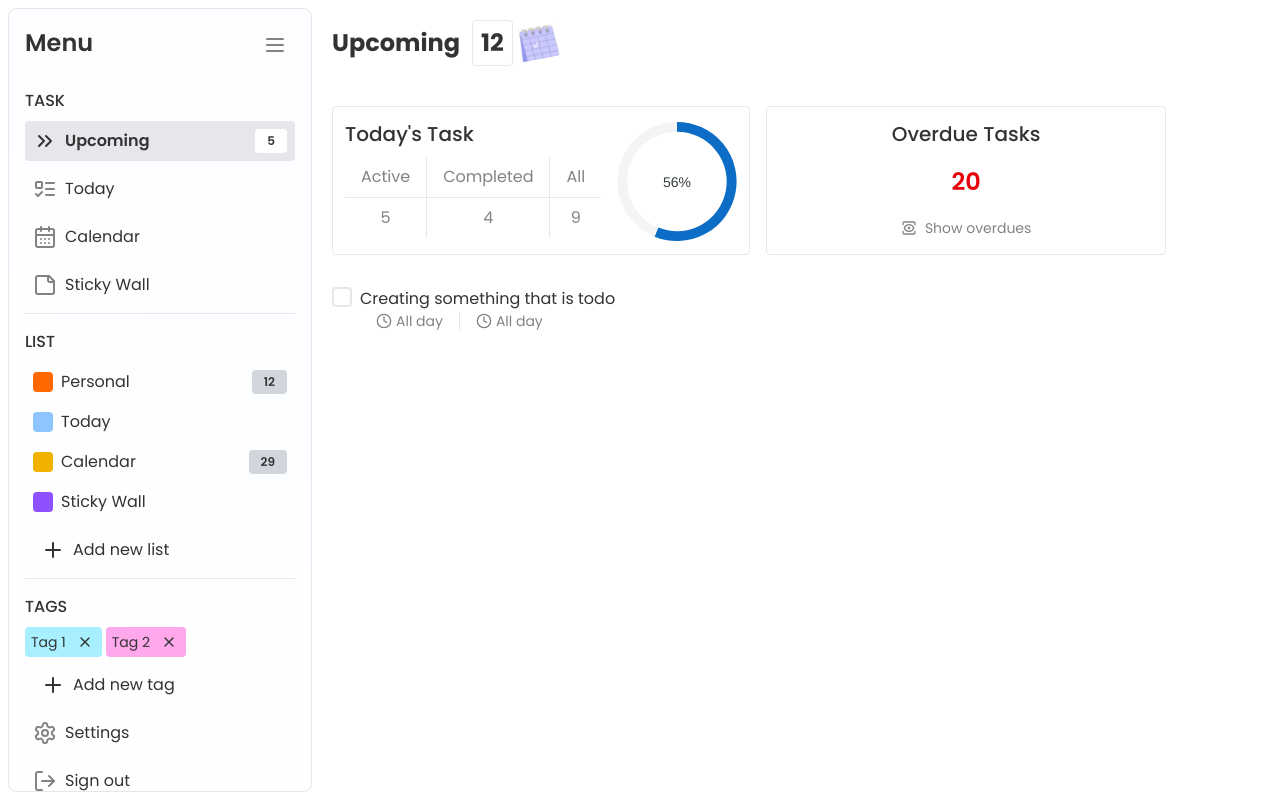
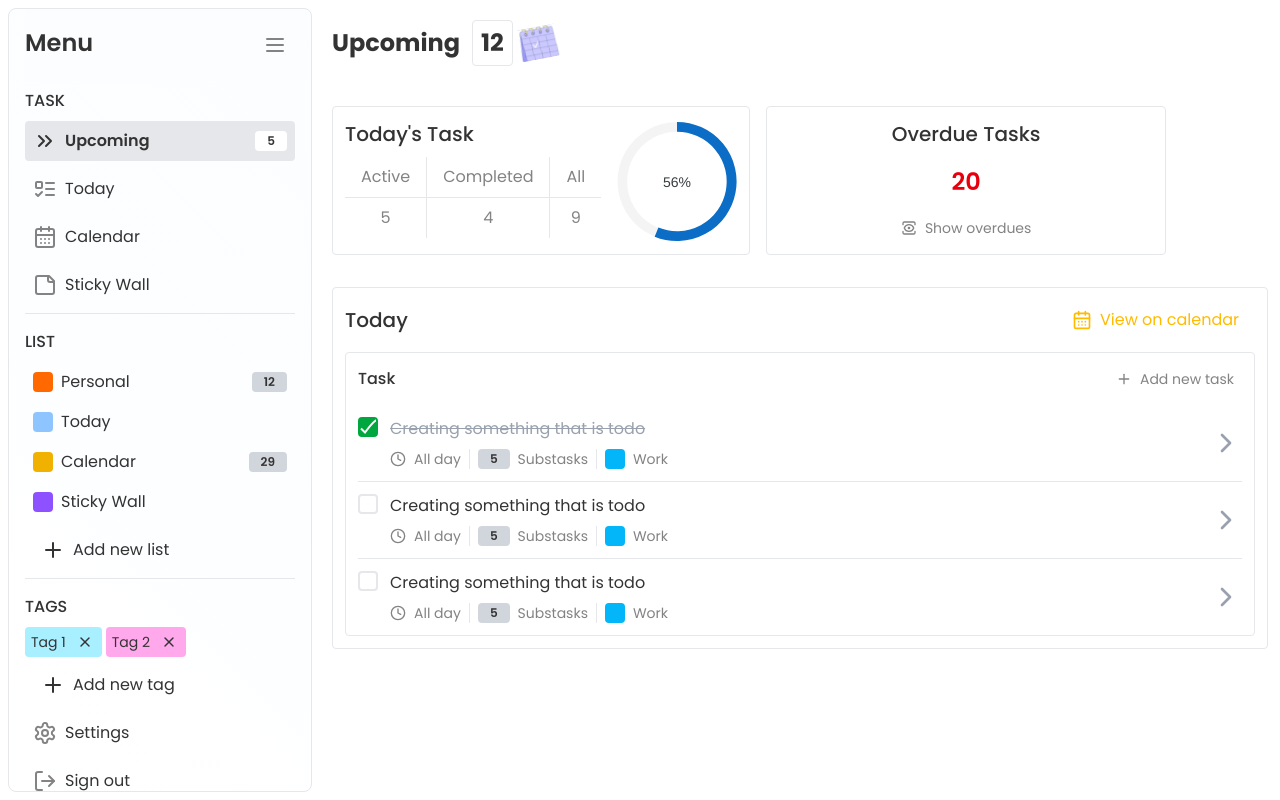
Before and after one commit to lioncio1229/my-todo, a Next.js app: page /main in a window 1280 px wide. Built offline with nearby package versions, Linux system fonts and the light colour scheme.

Commit message:
Add InnerCard and SectionCard components; refactor TodoItem and TodoList for improved task management

```diff
--- /dev/null
+++ b/src/app/main/(upcoming)/components/inner-card.tsx
@@ -0,0 +1,32 @@
+import Card from "@/components/ui/card";
+import Button from "@/components/ui/button";
+import { Plus } from "lucide-react";
+
+type Props = {
+    title?: React.ReactNode;
+    children?: React.ReactNode;
+};
+
+export default function Innercard({ title, children }: Props) {
+    return (
+        <Card
+            title={title}
+            headerPadding="12px"
+            childrenPadding="12px"
+            headerBorder={false}
+            headerAction={
+                <Button
+                    variant="text"
+                    color="secondaryText"
+                    size="small"
+                    fullWidth={false}
+                    startIcon={<Plus size={16} />}
+                >
+                    Add new task
+                </Button>
+            }
+        >
+            {children}
+        </Card>
+    );
+}
--- /dev/null
+++ b/src/app/main/(upcoming)/components/section-card.tsx
@@ -0,0 +1,36 @@
+import Card from "@/components/ui/card";
+import Button from "@/components/ui/button";
+import { CalendarDays } from "lucide-react";
+
+type Props = {
+    title?: React.ReactNode;
+    childrenPadding?: string;
+    children?: React.ReactNode;
+};
+
+export default function SectionCard({
+    title,
+    childrenPadding = "0 12px 12px 12px",
+    children,
+}: Props) {
+    return (
+        <Card
+            title={title}
+            headerPadding="12px"
+            childrenPadding={childrenPadding}
+            headerBorder={false}
+            headerAction={
+                <Button
+                    variant="text"
+                    color="secondary"
+                    fullWidth={false}
+                    startIcon={<CalendarDays size={20} />}
+                >
+                    View on calendar
+                </Button>
+            }
+        >
+            {children}
+        </Card>
+    );
+}
--- a/src/app/main/(upcoming)/page.tsx
+++ b/src/app/main/(upcoming)/page.tsx
@@ -1,8 +1,10 @@
 import Image from "next/image";
 import TodaysTaskCardAnalytics from "./components/todays-task-card-analytics";
 import OverdueTaskCard from "./components/overdue-task-card";
-
+import SectionCard from "./components/section-card";
+import Innercard from "./components/inner-card";
 import TodoItem from "@/components/shared/todo-item";
+import TodoList from "@/components/shared/todo-list";
 
 export default function Page() {
     return (
@@ -29,10 +31,46 @@ export default function Page() {
                     <OverdueTaskCard />
                 </div>
             </div>
-            <TodoItem
-                name="Creating something that is todo"
-                group={{ name: "Work", color: "#00b7fd" }}
-            />
+            <SectionCard title={<h3 className="font-medium">Today</h3>}>
+                <div className="flex gap-4">
+                    <div className="grow">
+                        <Innercard title="Task">
+                            <TodoList
+                                list={[
+                                    {
+                                        name: "Creating something that is todo",
+                                        date: "All day",
+                                        substasks: 5,
+                                        group: {
+                                            name: "Work",
+                                            color: "#02b6f9",
+                                        },
+                                        checked: true,
+                                    },
+                                    {
+                                        name: "Creating something that is todo",
+                                        date: "All day",
+                                        substasks: 5,
+                                        group: {
+                                            name: "Work",
+                                            color: "#02b6f9",
+                                        },
+                                    },
+                                    {
+                                        name: "Creating something that is todo",
+                                        date: "All day",
+                                        substasks: 5,
+                                        group: {
+                                            name: "Work",
+                                            color: "#02b6f9",
+                                        },
+                                    },
+                                ]}
+                            />
+                        </Innercard>
+                    </div>
+                </div>
+            </SectionCard>
         </>
     );
 }
--- a/src/components/layout/sidebar/nav-item.tsx
+++ b/src/components/layout/sidebar/nav-item.tsx
@@ -38,7 +38,7 @@ export default function NavItem({
                 {count && (
                     <div
                         className={clsx(
-                            "rounded-sm bg-gray-300 px-3 py-1 text-xs font-semibold",
+                            "rounded-sm bg-gray-300 px-3 py-[2px] text-xs font-semibold",
                             {
                                 "bg-white": active,
                             },
--- a/src/components/shared/todo-item.tsx
+++ b/src/components/shared/todo-item.tsx
@@ -1,44 +1,74 @@
-import type { Group } from "@/types";
-import { Clock } from "lucide-react";
+"use client";
 
-type Props = {
-    name?: string;
-    checked?: boolean;
-    date?: string;
-    group?: Group;
+import clsx from "clsx";
+import { Clock, ChevronRight } from "lucide-react";
+import type { TodoItemType } from "@/types";
+
+type Props = TodoItemType & {
+    onChange?: (checked: boolean) => void;
 };
 
-function TodoMetaData({
-    icon,
+export default function TodoItem({
     name,
-}: {
-    icon: React.HTMLElementType;
-    name: string;
-}) {}
-
-export default function TodoItem({ name, checked, date, group }: Props) {
+    checked,
+    substasks = 10,
+    date = "All day",
+    group,
+    onChange,
+}: Props) {
     return (
-        <div className="flex gap-2">
+        <div className="flex gap-3">
             <input
                 id="remember-me"
                 type="checkbox"
-                className="checkbox-primary-main"
+                className="checkbox-green-600"
+                checked={checked}
+                onChange={(e) => onChange?.(e.target.checked)}
             />
-            <div>
-                <div>{name}</div>
-                <div className="flex [&_>div]:not-last:border-r-1 [&_>div]:not-last:border-gray-200">
-                    <div className="text-secondary-text flex items-center gap-1 px-4">
-                        <Clock size={16} />
-                        <span className="text-secondary-text text-sm">
-                            All day
-                        </span>
+            <div className="group flex grow cursor-pointer items-center justify-between gap-3">
+                <div className="space-y-2">
+                    <div
+                        className={clsx({
+                            "font-normal text-gray-400 line-through": checked,
+                        })}
+                    >
+                        {name}
                     </div>
-                    <div className="text-secondary-text flex items-center gap-1 px-4">
-                        <Clock size={16} />
-                        <span className="text-secondary-text text-sm">
-                            All day
-                        </span>
+                    <div className="flex [&_>div]:pr-2 [&_>div]:not-first:pl-2 [&_>div]:not-last:border-r-1 [&_>div]:not-last:border-gray-200">
+                        <div className="text-secondary-text flex items-center gap-2">
+                            <Clock size={16} />
+                            <span className="text-secondary-text text-sm">
+                                {date}
+                            </span>
+                        </div>
+                        <div className="text-secondary-text flex items-center gap-2">
+                            <div
+                                className={
+                                    "rounded-sm bg-gray-300 px-3 py-[2px] text-xs font-semibold"
+                                }
+                            >
+                                {substasks}
+                            </div>
+                            <span className="text-secondary-text text-sm">
+                                Substasks
+                            </span>
+                        </div>
+                        <div className="text-secondary-text flex items-center gap-2">
+                            <div
+                                style={{ backgroundColor: group?.color }}
+                                className="size-[20px] rounded-sm"
+                            ></div>
+                            <span className="text-secondary-text text-sm">
+                                {group?.name}
+                            </span>
+                        </div>
                     </div>
+                </div>
+                <div
+                    role="button"
+                    className="h-max w-max transition-transform duration-100 group-hover:translate-x-[2px]"
+                >
+                    <ChevronRight className="size-8 text-gray-400" />
                 </div>
             </div>
         </div>
--- /dev/null
+++ b/src/components/shared/todo-list.tsx
@@ -0,0 +1,16 @@
+import TodoItem from "./todo-item";
+import type { TodoItemType } from "@/types";
+
+type Props = {
+    list?: TodoItemType[];
+};
+
+export default function TodoList({ list = [] }: Props) {
+    return (
+        <div className="[&>div]:not-first:pt-3 [&>div]:not-last:border-b-1 [&>div]:not-last:border-b-gray-200 [&>div]:not-last:pb-3">
+            {list.map((item) => (
+                <TodoItem key={item.name} {...item} />
+            ))}
+        </div>
+    );
+}
```
Also changed, not shown: src/types/index.tsx (+9 -1 lines).
